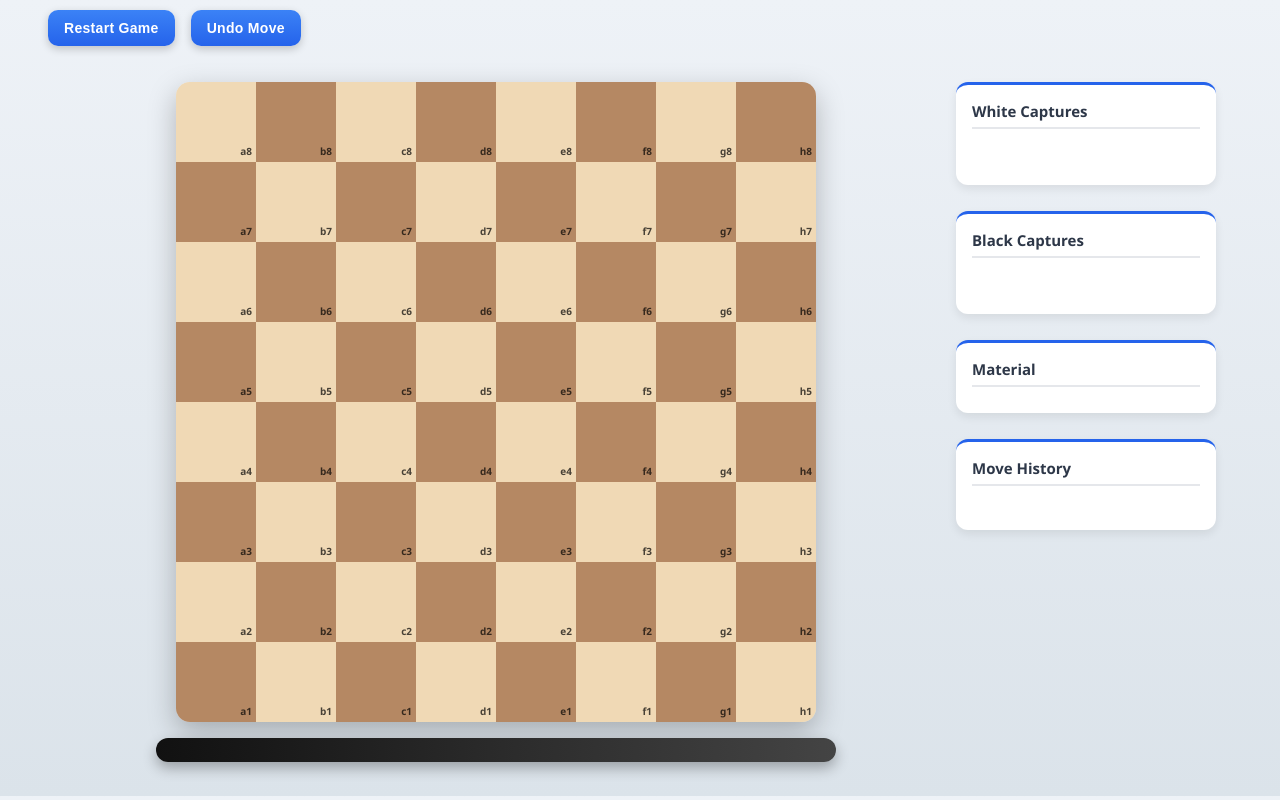
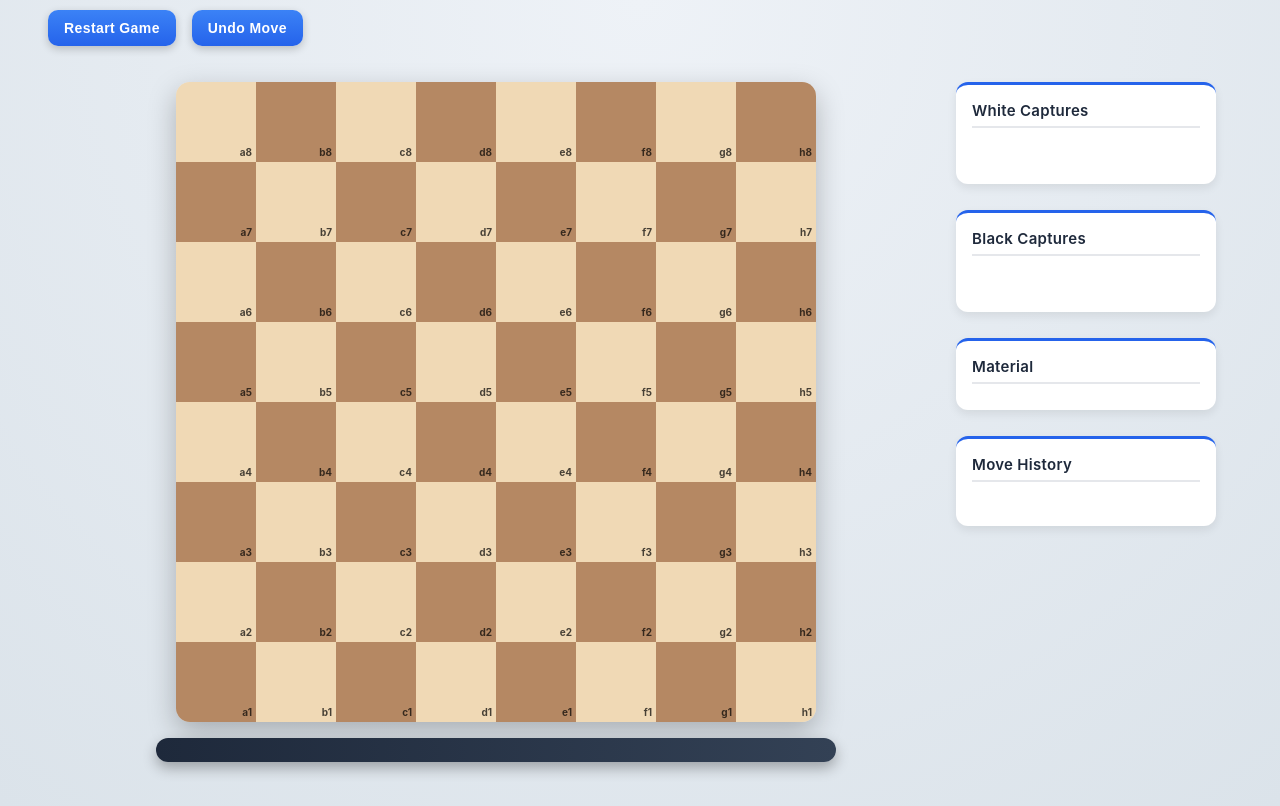
Before and after one commit to domasiedu/AI6001_DS, a website: page client/play.html in a window 1280 px wide. Drawn offline with Linux system fonts and the light colour scheme; no server answers.

Commit message:
Done with Styles

```diff
--- a/client/css/styles.css
+++ b/client/css/styles.css
@@ -1,12 +1,18 @@
 body {
-  font-family: "Segoe UI", Roboto, sans-serif;
-  background: linear-gradient(
-    180deg,
+  font-family: "Inter", "Segoe UI", Roboto, sans-serif;
+  background: radial-gradient(
+    circle at top,
     #eef2f7,
     #dbe3ea
   );
   margin: 0;
   padding: 0;
+}
+
+* {
+  transition:
+    background-color 0.15s ease,
+    transform 0.12s ease;
 }
 
 .app-container {
@@ -29,8 +35,8 @@ body {
   font-weight: 700;
   background: linear-gradient(
     90deg,
-    #111,
-    #444
+    #1e293b,
+    #334155
   );
   color: white;
   padding: 12px 20px;
@@ -66,7 +72,7 @@ body {
   );
   color: white;
   font-weight: 600;
-  letter-spacing: 0.3px;
+  letter-spacing: 0.4px;
   box-shadow:
     0 3px 8px rgba(0, 0, 0, 0.2);
   transition:
@@ -101,6 +107,7 @@ body {
   display: flex;
   flex-direction: column;
   align-items: center;
+  margin-bottom: 10px;
 }
 
 #game-over-banner {
@@ -176,7 +183,8 @@ body {
   margin-top: 0;
   font-size: 15px;
   font-weight: 600;
-  color: #2d3748;
+  letter-spacing: 0.3px;
+  color: #1e293b;
   border-bottom: 2px solid #e5e7eb;
   padding-bottom: 6px;
   margin-bottom: 10px;
@@ -377,6 +385,7 @@ h3 {
 .capture-list img {
   width: 26px;
   height: 26px;
+  margin: 2px;
 }
 
 #white-captures,
--- a/server/server.js
+++ b/server/server.js
@@ -32,7 +32,11 @@ app.use(express.static(clientPath));
 
 // Root route
 app.get("/", (req, res) => {
-  res.sendFile(path.join(clientPath, "index.html"));
+  res.redirect("/play");
+});
+
+app.get("/play", (req, res) => {
+  res.sendFile(path.join(clientPath, "play.html"));
 });
 
 
```
Also changed, not shown: server/models/User.js (+4 -9 lines).
